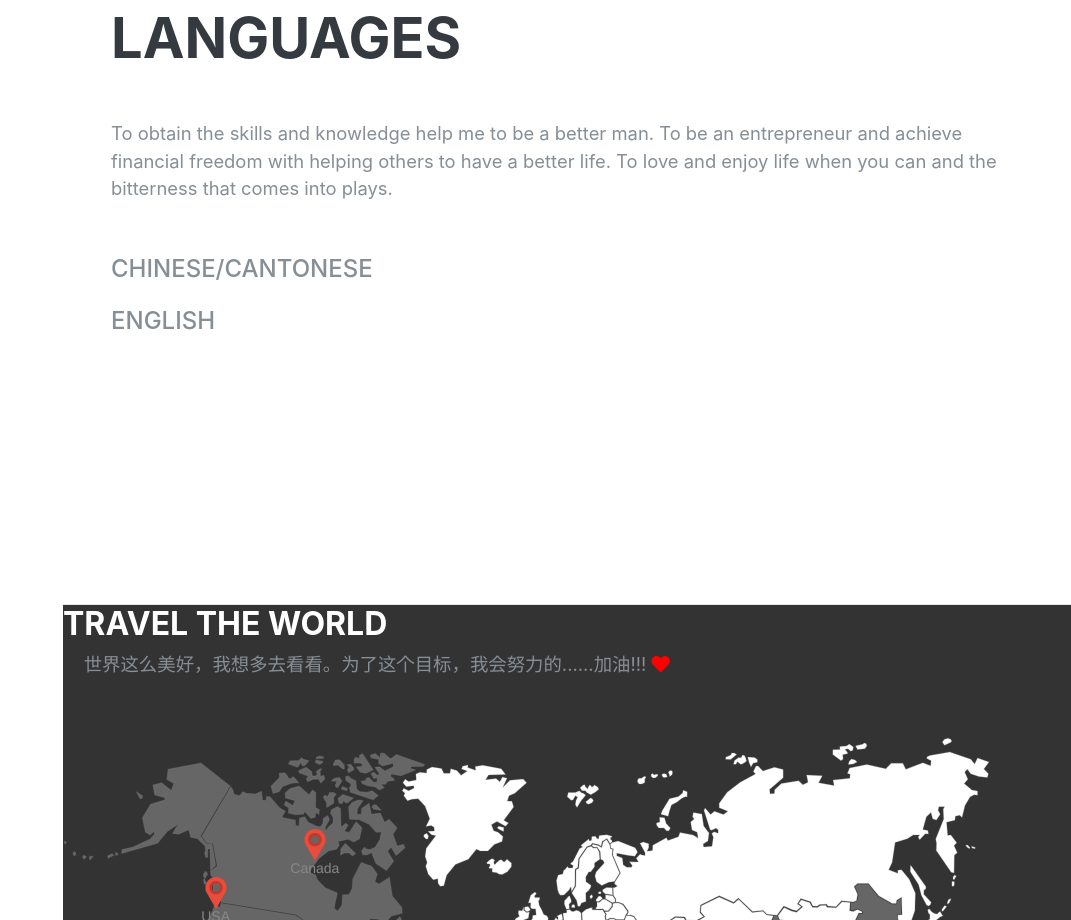
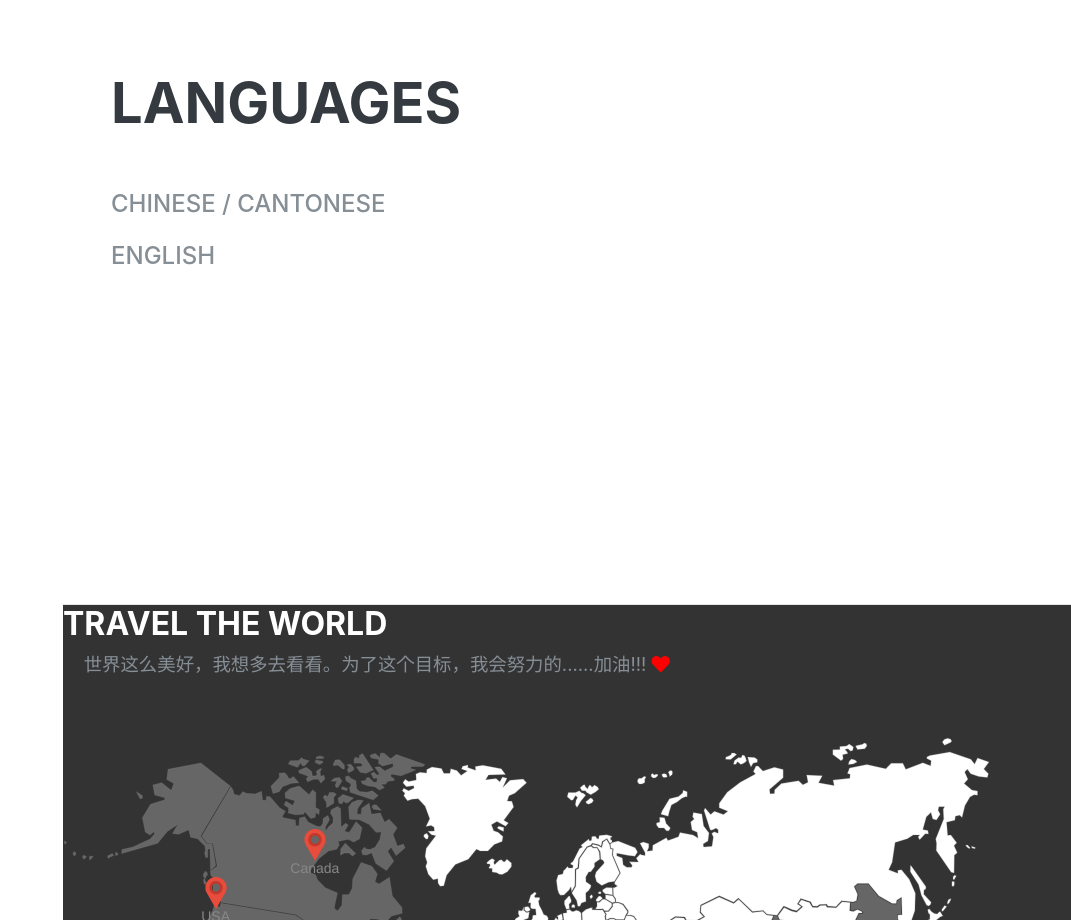
Before and after one commit to jietaowu/jietaowu.github.io, a plain HTML site: page index.html in a window 1280 px wide. Shown: the part 3400-4320 px from the top of the page, without its empty margins (209-1280 px from the left). Drawn offline with nearby package versions, Linux system fonts and the light colour scheme; a web font is replaced by a local one.

Commit message:
Update index.html

```diff
--- a/index.html
+++ b/index.html
@@ -280,11 +280,11 @@
     <section class="resume-section p-3 p-lg-5 d-flex d-column" id="languages">
       <div class="my-auto">
           <h2 class="mb-5">Languages</h2>
-          <p class="lead mb-5">To obtain the skills and knowledge help me to be a better man. To be an entrepreneur and achieve financial freedom with helping others to have a better life. To love and enjoy life when you can and the bitterness that comes into plays.</p>
+
           <div class="resume-item d-flex flex-column flex-md-row mb-5">
             <div class="resume-content mr-auto">
 
-              <div class="subheading mb-3">Chinese/Cantonese</div>
+              <div class="subheading mb-3">Chinese / Cantonese</div>
               <div class="subheading mb-3">English</div>
 
             </div>
```
